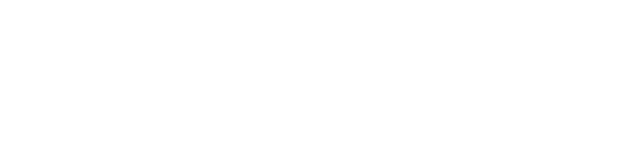
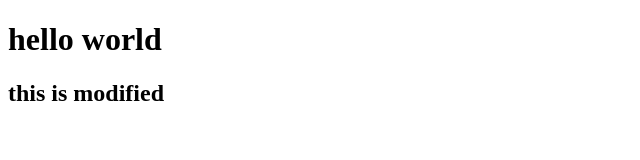
Before and after one commit to satish62S/git, a plain HTML site: page index.html in a window 1280 px wide. Shown: the whole page, without its empty margins (0-640 px from the left). Drawn offline with Linux system fonts and the light colour scheme.

Commit message:
i add another line

```diff
--- a/index.html
+++ b/index.html
@@ -6,6 +6,10 @@
     <title>Document</title>
 </head>
 <body>
+    <H1>
+        hello world
+    </H1>
+    <h2>this is modified</h2>
 
 </body>
 </html>
```
